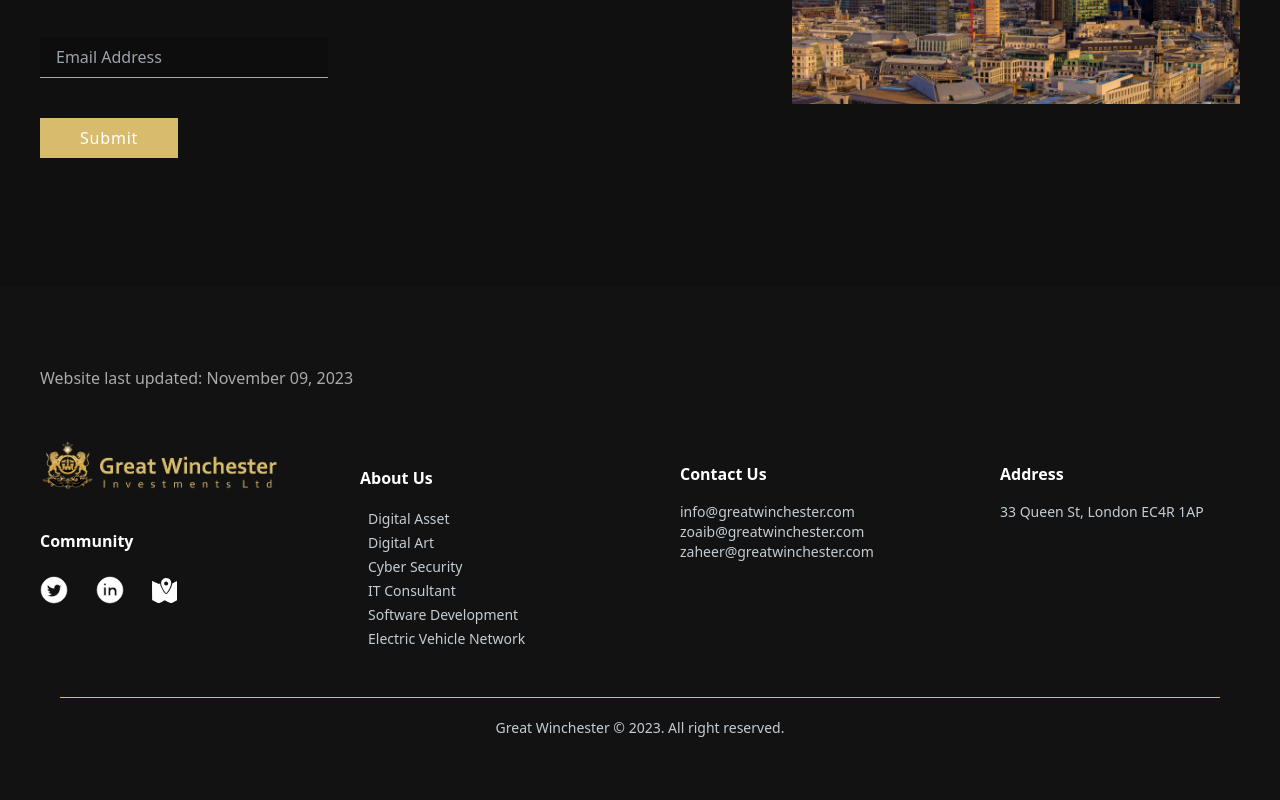
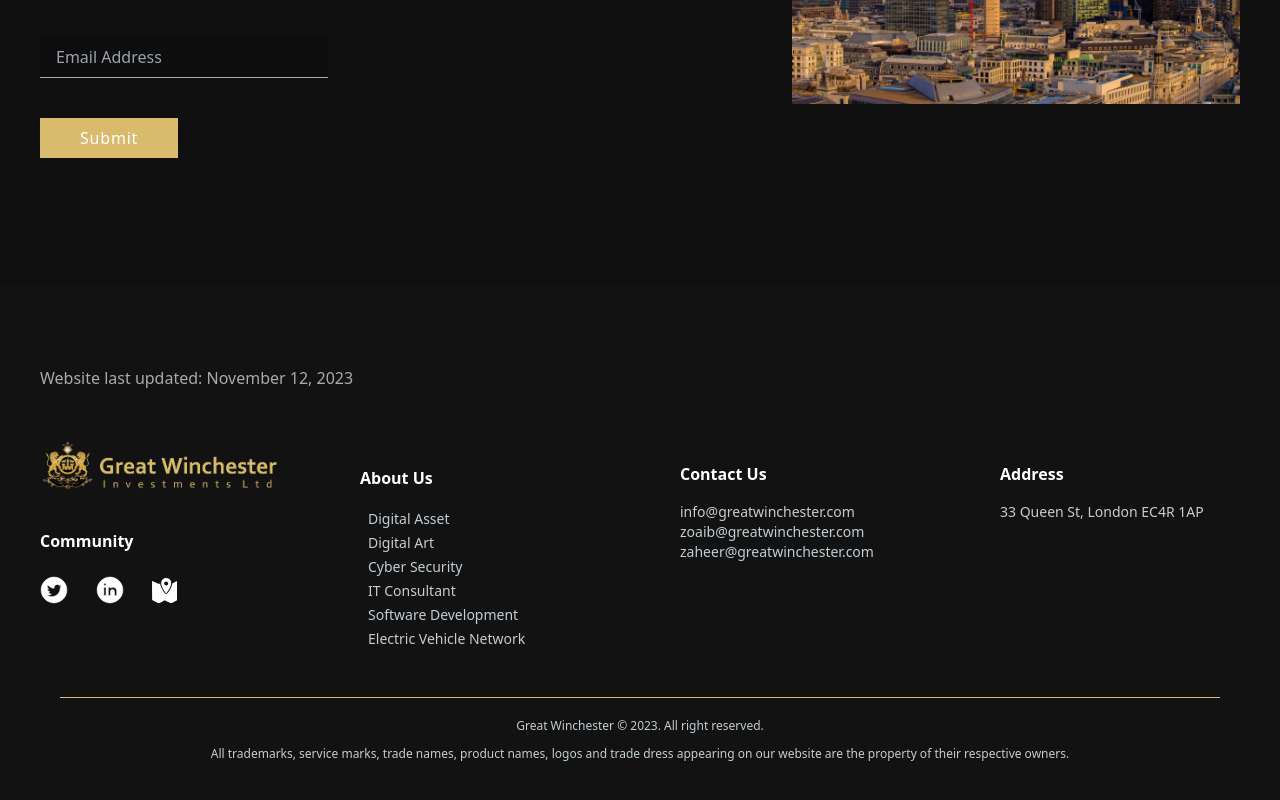
Before and after one commit to blackhorsese/Great-Winchester-2.0, a React (Create React App) app: page / in a window 1280 px wide. Shown: the part 6145-6945 px from the top of the page. Before the commit the page ends 6923 px from the top, so only its background shows below. Built offline with nearby package versions, Linux system fonts and the light colour scheme.

Commit message:
Update Footer.jsx

```diff
--- a/src/Pages/Home/Footer.jsx
+++ b/src/Pages/Home/Footer.jsx
@@ -5,14 +5,14 @@ const Footer = () => {
         <div className='mt-10'>
             <div className='max-w-screen-xl mx-auto justify-center md:py-10 md:px-10 pb-10 px-5'>
                 <h1 className='text-[#aaa] md:text-base text-sm justify-center pb-5'>
-                    Website last updated: November 09, 2023
+                    Website last updated: November 12, 2023
                 </h1>
                 <div className='md:grid md:grid-cols-4 md:gap-x-20 md:max-w-7xl mx-auto justify-center py-5 text-white'>
                     <div className="py-2 md:px-0">
                         <a href="/">
                             <img src='./color-logo.png' className='md:w-72 w-52' alt='favicon.png'/>
                         </a>
-                        <div className='md:pt-8 pt-10 md:py-16'>
+                        <div className='md:pt-8 pt-8 md:py-16'>
                         <h1 className='text-white text-base justify-center font-semibold'>
                             Community
                         </h1>
@@ -138,10 +138,13 @@ const Footer = () => {
                         </p>
                     </div>
                 </div>
-                <div className='justify-center mx-auto md:text-center px-5'>
+                <div className='justify-center mx-auto md:text-center md:px-5 md:pb-5'>
                     <div className='border-b border-[#d8bb6c]'/>
-                        <p className='text-sm text-[#C3CDD3] md:pt-5 pt-5'>
+                        <p className='text-xs text-[#C3CDD3] pt-5'>
                             Great Winchester © 2023. All right reserved.
+                        </p>
+                        <p className='text-xs text-[#C3CDD3] pt-3'>
+                            All trademarks, service marks, trade names, product names, logos and trade dress appearing on our website are the property of their respective owners.
                         </p>
                     </div>
                 </div>
```
